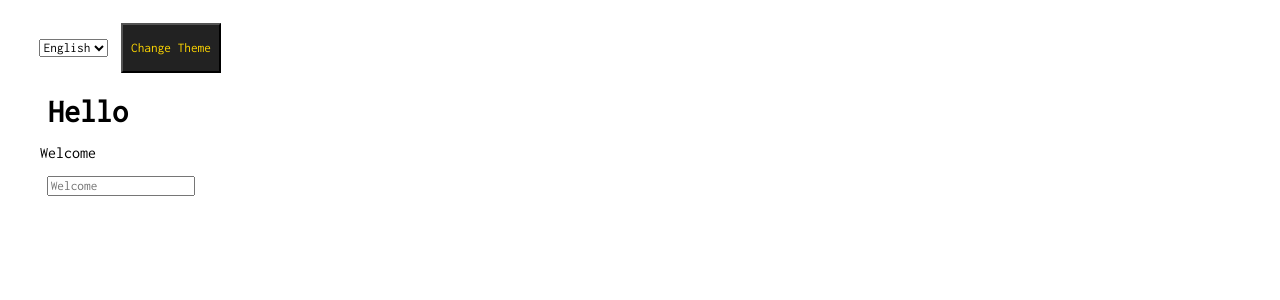
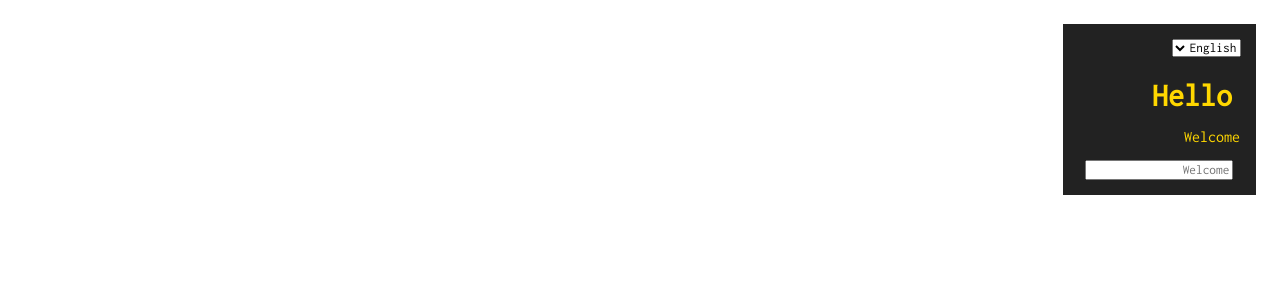
Before and after one commit to cohenoa33/appointments, a React (Create React App) app: page / in a window 1280 px wide. Shown: the top 300 px of the page. Built offline with nearby package versions, Linux system fonts and the light colour scheme.

Commit message:
change langugae also change theme

```diff
--- a/src/App.js
+++ b/src/App.js
@@ -1,4 +1,4 @@
-import React, { useState } from "react";
+import React, { useState, useContext } from "react";
 import "./App.css";
 
 import { LanguageProvider } from "./containers/Language";
@@ -8,30 +8,34 @@ import { ThemeContext, themes } from "./theme/theme-context";
 import ThemedButton from "./components/ThemedButton";
 import { Text } from "./containers/Language";
 
-function Toolbar(props) {
-  return (
-    <ThemedButton onClick={props.changeTheme}>
-      <Text tid="buttonText" />
-    </ThemedButton>
-  );
-}
+// function Toolbar(props) {
+//   return (
+//     <ThemedButton onClick={props.changeTheme}>
+//       <Text tid="buttonText" />
+//     </ThemedButton>
+//   );
+// }
 
 function App() {
   const [theme, setTheme] = useState(themes.dark);
+  console.log(localStorage);
 
   return (
     <LanguageProvider>
       <ThemeContext.Provider value={theme}>
-        <div className="container" style={{ textAlign: theme.textAlign }}>
+        <div className="container" style={theme}>
           <header id="header">
-            <LanguageSelector />
-            <Toolbar
+            <LanguageSelector
               changeTheme={() =>
                 setTheme(theme === themes.dark ? themes.light : themes.dark)
               }
             />
+            {/* <Toolbar
+              changeTheme={() =>
+                setTheme(theme === themes.dark ? themes.light : themes.dark)
+              }
+            /> */}
           </header>
-
           <Example />
         </div>
       </ThemeContext.Provider>
--- a/src/components/LanguageSelector.js
+++ b/src/components/LanguageSelector.js
@@ -3,11 +3,14 @@ import React, { useContext } from "react";
 import { languageOptions } from "../languages";
 import { LanguageContext } from "../containers/Language";
 
-export default function LanguageSelector() {
+export default function LanguageSelector({ changeTheme }) {
   const { userLanguage, userLanguageChange } = useContext(LanguageContext);
 
   // set selected language by calling context method
-  const handleLanguageChange = (e) => userLanguageChange(e.target.value);
+  const handleLanguageChange = (e) => {
+    userLanguageChange(e.target.value);
+    changeTheme();
+  };
   // languageOptions is an object's list, we can't map over it directly
   return (
     <select onChange={handleLanguageChange} value={userLanguage}>
--- a/src/theme/theme-context.js
+++ b/src/theme/theme-context.js
@@ -3,13 +3,17 @@ import React, { createContext } from "react";
 export const themes = {
   light: {
     background: "gold",
-    textAlign: "right",
+    textAlign: "left",
     color: "#222222",
+    direction: "ltr",
+    float: "left",
   },
   dark: {
     background: "#222222",
     color: "gold",
-    textAlign: "left",
+    textAlign: "right",
+    direction: "rtl",
+    float: "right",
   },
 };
 
```
Also changed, not shown: 1 other file (tests, documents, lock files or other folders).
